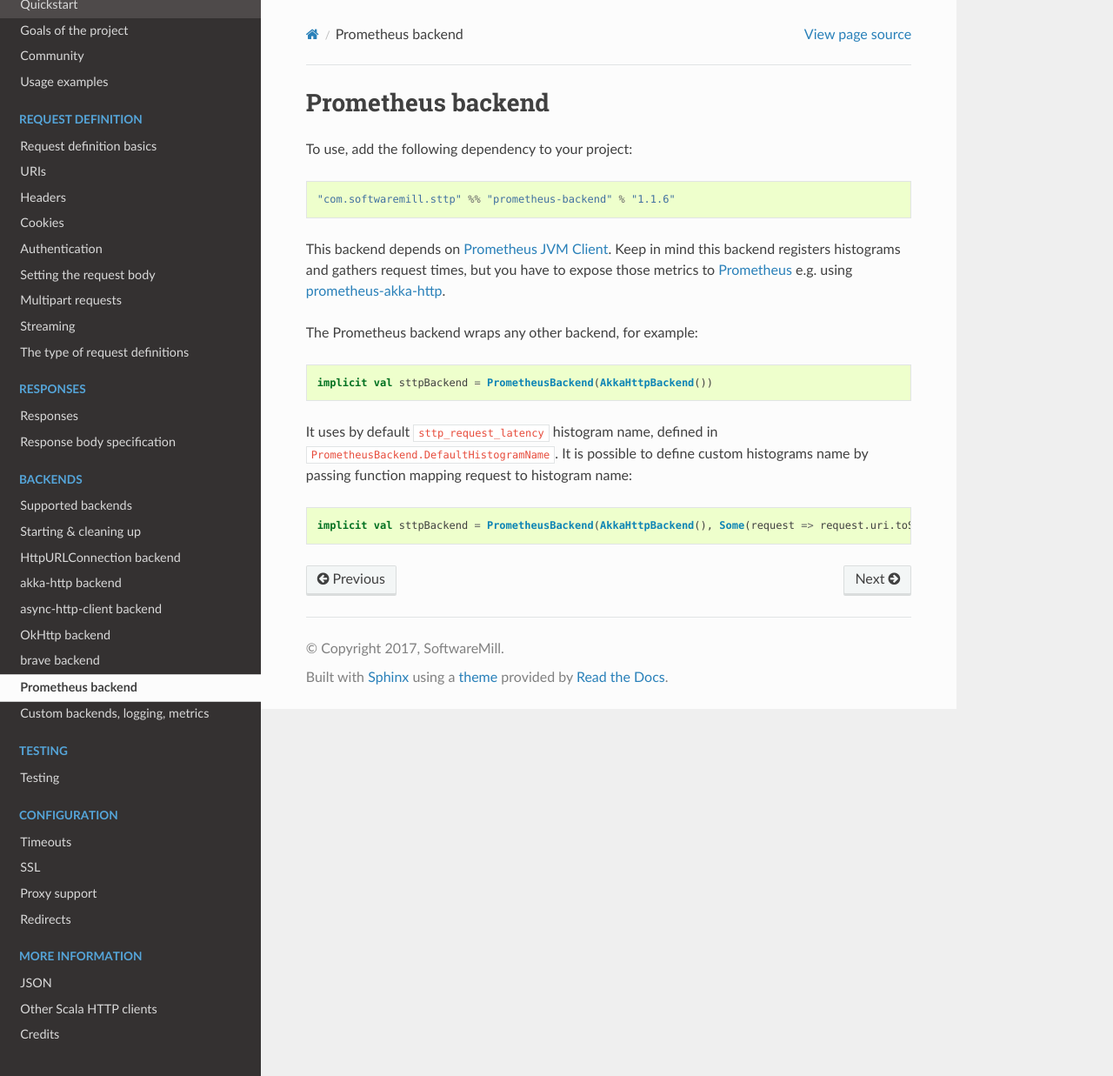
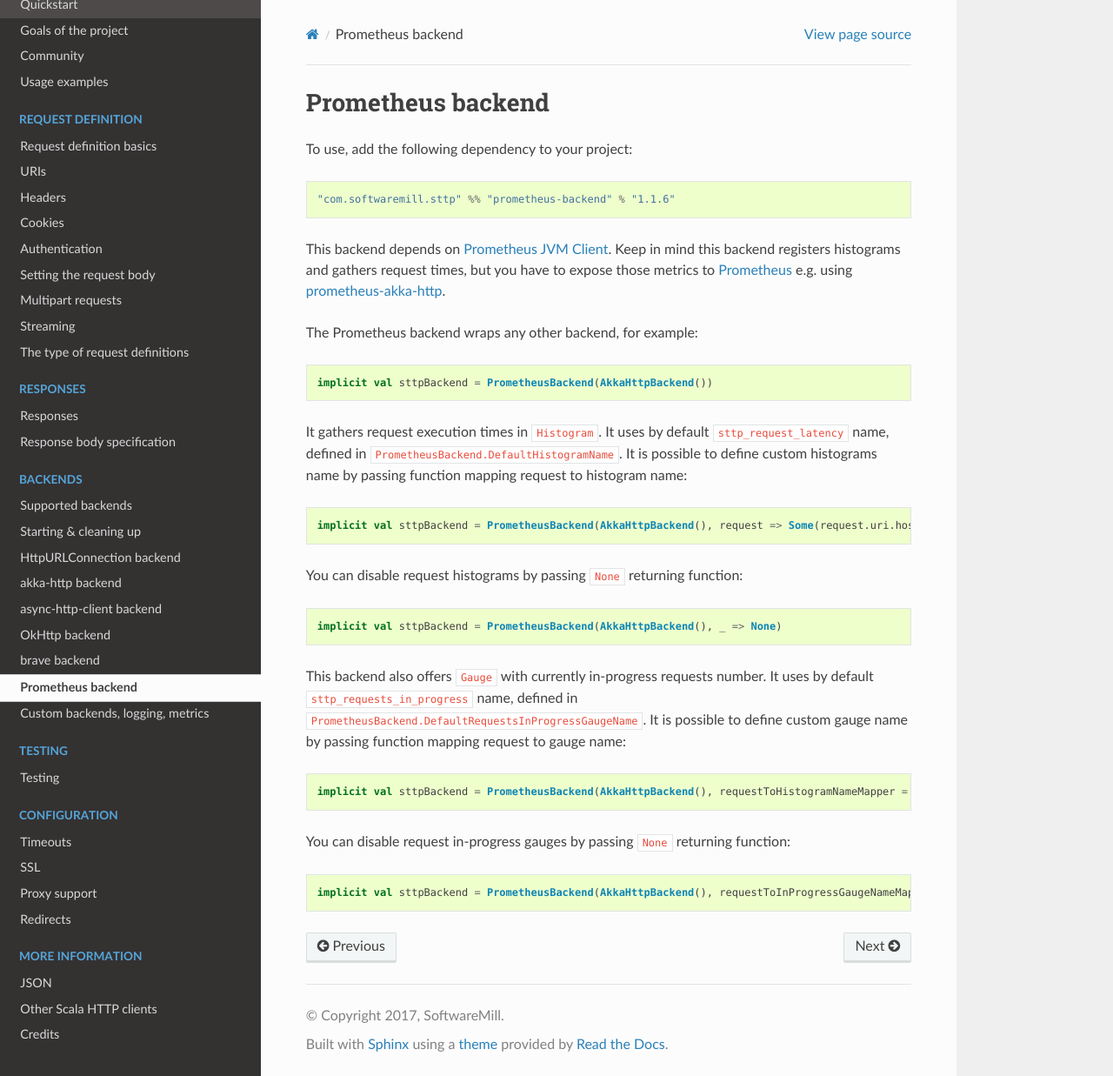
Before and after one commit to softwaremill/sttp, a Sphinx documentation site: the page built from docs/backends/prometheus.rst, in a window 1280 px wide and 1237 px high. Shown: the whole window at 87% size. Built offline with Sphinx 7.4.7 and the Read the Docs theme 2.0.0, drawn with Linux system fonts in a browser that asks for light colours.

Commit message:
Code review improvements & gauges for in-progress requests

```diff
--- a/docs/backends/prometheus.rst
+++ b/docs/backends/prometheus.rst
@@ -13,6 +13,18 @@
 
   implicit val sttpBackend = PrometheusBackend(AkkaHttpBackend())
 
-It uses by default ``sttp_request_latency`` histogram name, defined in ``PrometheusBackend.DefaultHistogramName``. It is possible to define custom histograms name by passing function mapping request to histogram name::
+It gathers request execution times in ``Histogram``. It uses by default ``sttp_request_latency`` name, defined in ``PrometheusBackend.DefaultHistogramName``. It is possible to define custom histograms name by passing function mapping request to histogram name::
 
-  implicit val sttpBackend = PrometheusBackend(AkkaHttpBackend(), Some(request => request.uri.toString))
+  implicit val sttpBackend = PrometheusBackend(AkkaHttpBackend(), request => Some(request.uri.host))
+
+You can disable request histograms by passing ``None`` returning function::
+
+  implicit val sttpBackend = PrometheusBackend(AkkaHttpBackend(), _ => None)
+
+This backend also offers ``Gauge`` with currently in-progress requests number. It uses by default ``sttp_requests_in_progress`` name, defined in ``PrometheusBackend.DefaultRequestsInProgressGaugeName``. It is possible to define custom gauge name by passing function mapping request to gauge name::
+
+   implicit val sttpBackend = PrometheusBackend(AkkaHttpBackend(), requestToHistogramNameMapper = request => Some(request.uri.host))
+
+You can disable request in-progress gauges by passing ``None`` returning function::
+
+  implicit val sttpBackend = PrometheusBackend(AkkaHttpBackend(), requestToInProgressGaugeNameMapper = _ => None)
```
Also changed, not shown: 2 other files.
